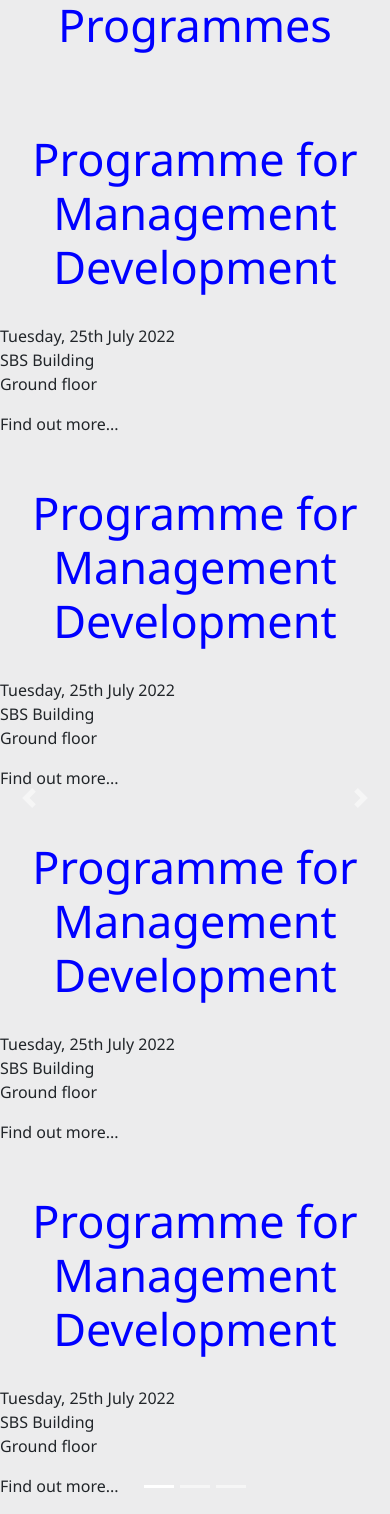
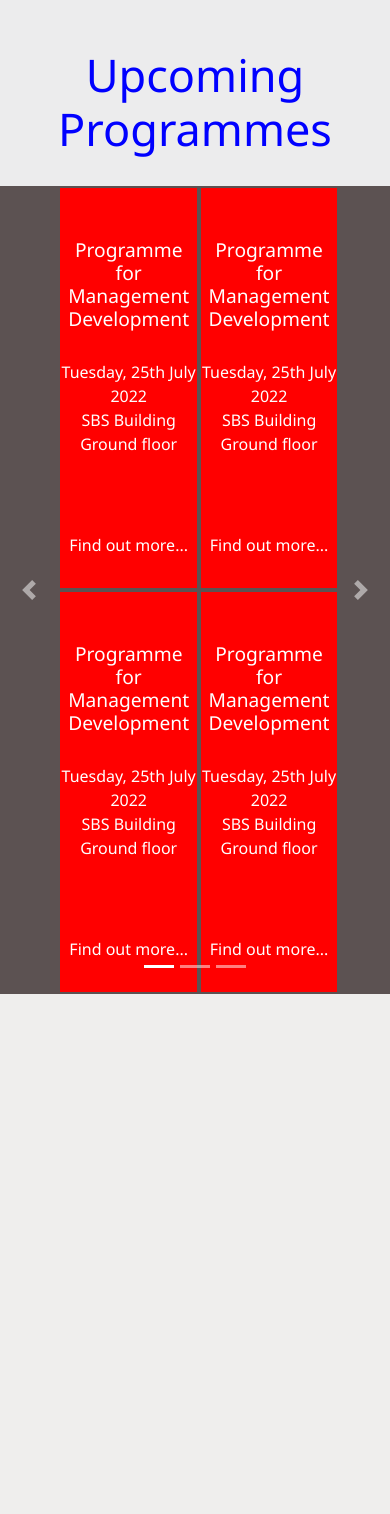
Before and after one commit to AhmedLukman/project, a PHP site: page / in a window 390 px wide. Shown: the part 2972-4486 px from the top of the page. After the commit the page ends 3966 px from the top, so only its background shows below. Run offline with PHP 8.4, Linux system fonts and the light colour scheme; some libraries are stand-ins or nearby versions.

Commit message:
Update style.css

```diff
--- a/style.css
+++ b/style.css
@@ -90,7 +90,7 @@ body {
   bottom: -50px;
   width: 100%;
   transition: 1s;
-  z-index: 5;
+  z-index: 3;
 }
 
 .offering-img-1 {
@@ -116,7 +116,7 @@ body {
   z-index: 2;
   background-color: #ececed;
   width: 100%;
-  height: 400px;
+  height: 100px;
   /* display: inline-block; */
 }
 
@@ -124,11 +124,115 @@ body {
   float: right;
 }
 
-.p {
-  clear: both;
-  visibility: hidden;
+#image-section{
+  background-image: url(https://img.freepik.com/free-photo/happy-young-female-student-with-books-hands-university-background_8119-1502.jpg?w=2000);
+  background-repeat: no-repeat;
+  width: 100%;
+  background-size: cover;
+  min-height: 50vh;
+  position: relative;
+  z-index: 50;
 }
 
+.image-text{
+  color: white;
+  padding: 100px;
+  font-weight: bold;
+  font-size: 50px;
+}
+
+
+.div1{
+  width: 190px;
+  height: 20vh;
+  background-color: red;
+  float:left;
+}
+
+.div2{
+  width: 190px;
+  height: 20vh;
+  background-color: green;
+  float:left;
+}
+.div3{
+  width: 190px;
+  height: 20vh;
+  background-color: yellow;
+  float:left;
+}
+.div4{
+  width: 190px;
+  height: 20vh;
+  background-color: brown;
+  float:left;
+}
+.div5{
+  width: 190px;
+  height: 20vh;
+  background-color: blue;
+  float:left;
+
+}
+
+
+.float{
+  margin: 10px;
+}
+
+.box1{
+  width: 15.65%;
+  height: 425px;
+  background-color: red;
+  float: left;
+}
+.box2{
+  width: 15.65%;
+  height: 425px;
+  background-color: red;
+  float: left;
+}
+.box3{
+  width: 15.65%;
+  height: 425px;
+  background-color: red;
+  float: left;
+}
+.box4{
+  width: 15.65%;
+  height: 425px;
+  background-color: red;
+  float: left;
+}
+
+
+.marg{
+  margin: 1% 1% 3% 1%;
+  position: relative;
+}
+
+.carousel_background{
+  background-color: rgb(92, 82, 82);
+}
+
+.carousel-item{
+  text-align: center;
+  color: white;
+  margin: 0 1% 0 15%;
+}
+
+.carousel-inner h2{
+  text-align: center;
+  color: white;
+  font-size: larger;
+}
+
+.find_out_more{
+  position: absolute;
+  bottom: 15px;
+  left: 0;
+  right: 0;
+}
 /* @media screen (min-width: 1201px) {
 
 } */
@@ -191,6 +295,36 @@ body {
     text-align: center;
     color: blue;
   }
+  .box1{
+    width: 35%;
+    height: 400px;
+    background-color: red;
+    float: left;
+  }
+  .box2{
+    width: 35%;
+    height: 400px;
+    background-color: red;
+    float: left;
+  }
+  .box3{
+    width: 35%;
+    height: 400px;
+    background-color: red;
+    float: left;
+  }
+  .box4{
+    width: 35%;
+    height: 400px;
+    background-color: red;
+    float: left;
+  }
+
+
+  .marg{
+    margin: .5%;
+    position: relative;
+  }
 }
 
 /* Medium devices (landscape tablets, 768px and up) */
@@ -219,6 +353,11 @@ body {
   .offering-img-2 {
     float: right;
   }
+
+  .image-text{
+    font-size:x-large;
+  }
+
   h2 {
     font-size: 45px;
     margin-top: 70px;
@@ -236,6 +375,36 @@ body {
  }
   .hide{
   display: none;
+  }
+  .box1{
+    width: 35%;
+    height: 400px;
+    background-color: red;
+    float: left;
+  }
+  .box2{
+    width: 35%;
+    height: 400px;
+    background-color: red;
+    float: left;
+  }
+  .box3{
+    width: 35%;
+    height: 400px;
+    background-color: red;
+    float: left;
+  }
+  .box4{
+    width: 35%;
+    height: 400px;
+    background-color: red;
+    float: left;
+  }
+
+
+  .marg{
+    margin: .5%;
+    position: relative;
   }
 }
 
@@ -272,7 +441,6 @@ body {
     bottom: -50px;
  }
 
-
   /*/DOESNT WORK*/
   /* #intro {
     min-height: 105px;
```
